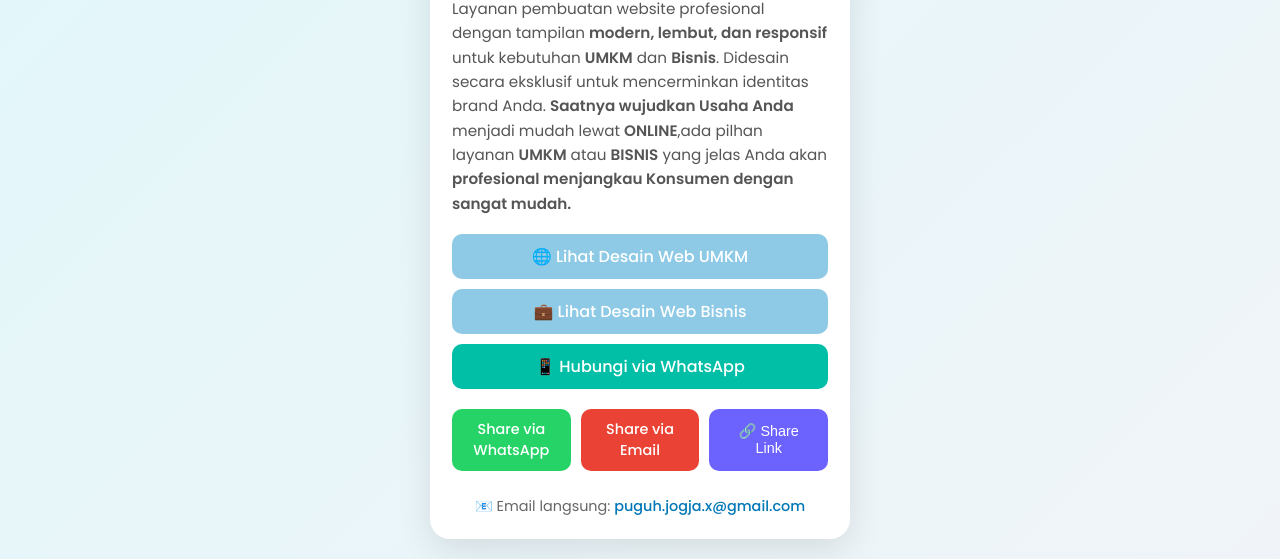
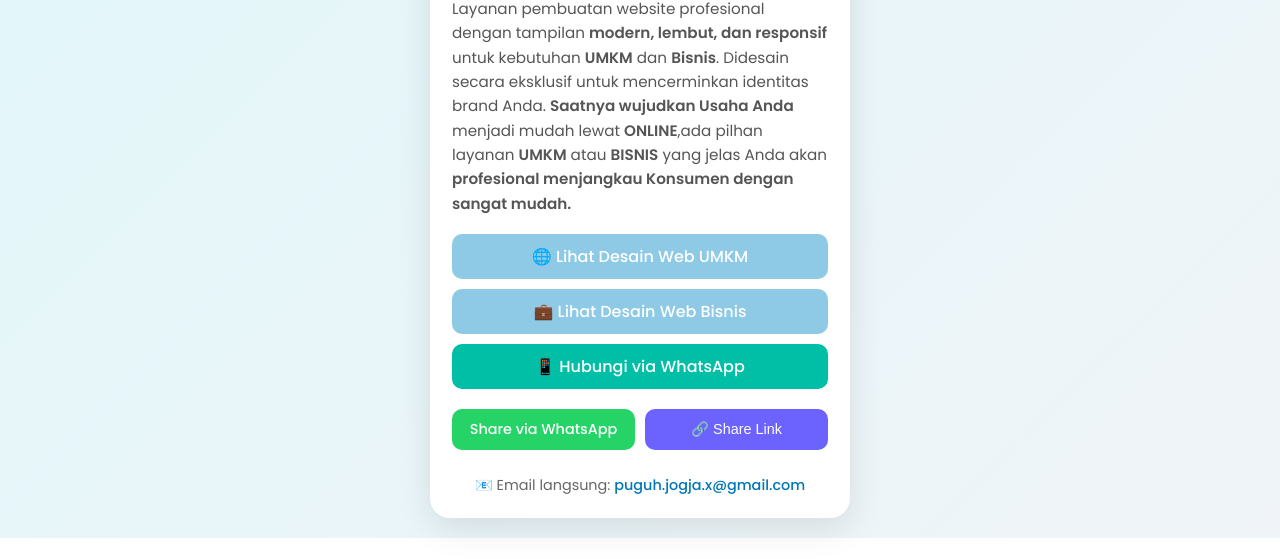
Before and after one commit to puguhjogja/website-design, a plain HTML site: page index.html in a window 1280 px wide. Shown: the part 421-980 px from the top of the page. After the commit the page ends 959 px from the top, so only its background shows below. Drawn offline with Linux system fonts and the light colour scheme.

Commit message:
Update index.html

```diff
--- a/index.html
+++ b/index.html
@@ -104,9 +104,6 @@
     .wa { background: #25D366; color: #fff; }
     .wa:hover { background: #20ba57; }
 
-    .mail { background: #EA4335; color: #fff; }
-    .mail:hover { background: #d93025; }
-
     .copy { background: #6c63ff; color: #fff; }
     .copy:hover { background: #554ef7; }
 
@@ -174,7 +171,6 @@
       <div class="share-buttons">
         <a class="wa" href="https://api.whatsapp.com/send?text=https://puguhjogja.github.io/website-design
           Bisa langsung lihat Produk dan Order via WhatsApp itu sangat menyenangkan%0A" target="_blank">Share via WhatsApp</a>
-        <a class="mail" href="mailto:?subject=WebSite Design - MAS PUGUH&body=Lihat desain elegan untuk bisnis Anda:%0Ahttps://puguhjogja.github.io/website-design" target="_blank">Share via Email</a>
         <button class="copy" onclick="copyLink()">🔗 Share Link</button>
       </div>
 
```
